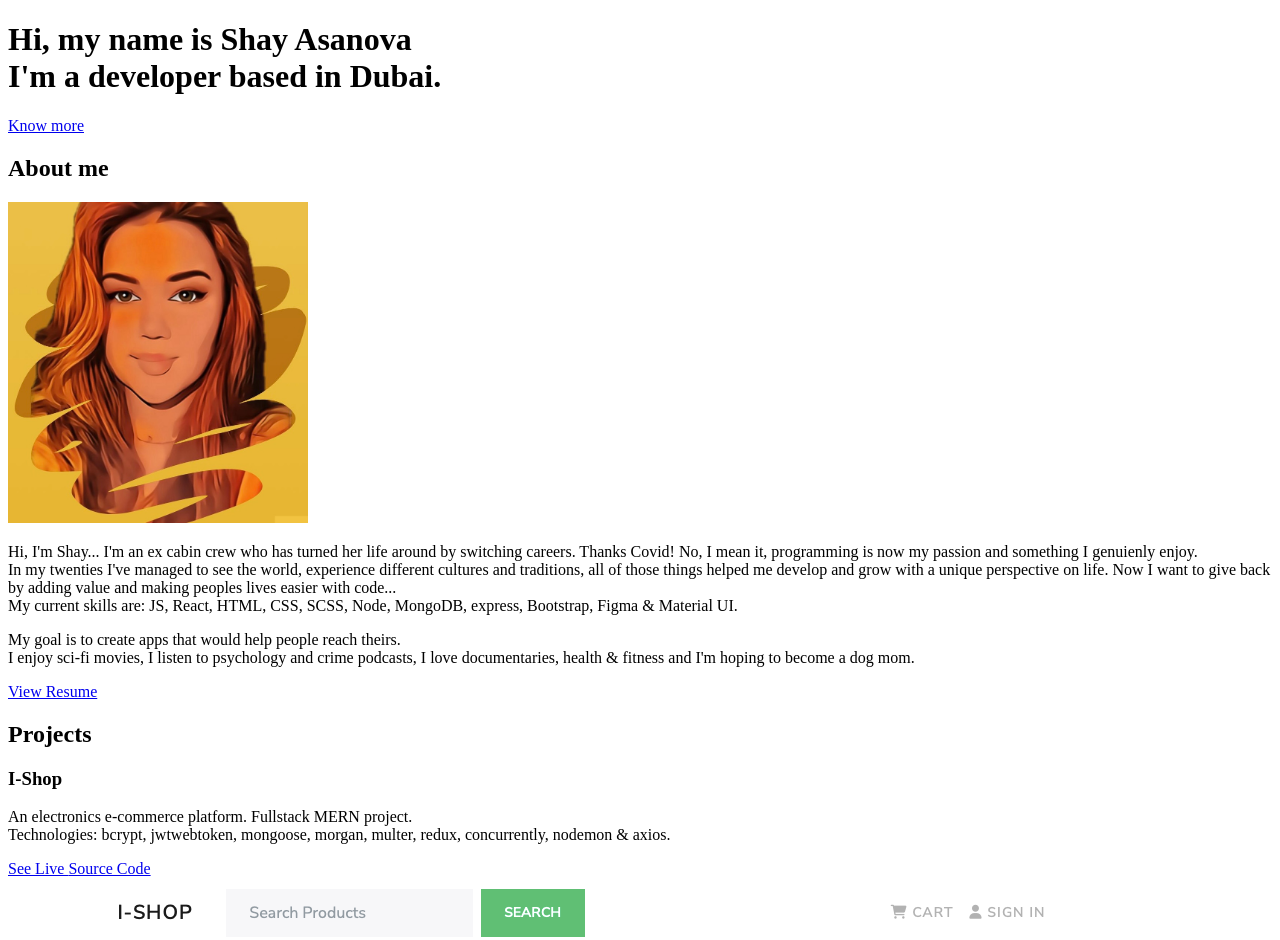
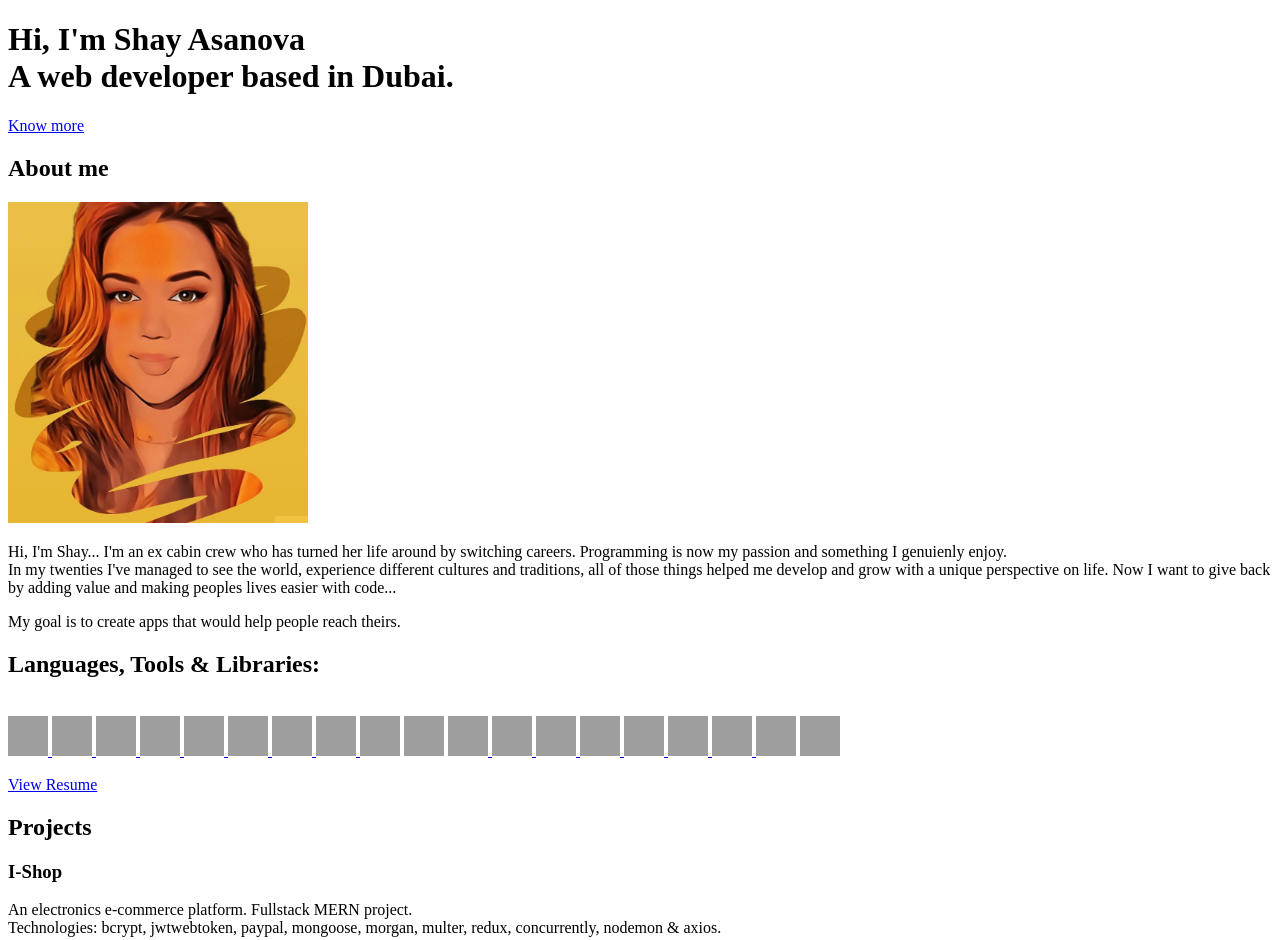
Before and after one commit to shay122990/shayfolio-v2, a website: page src/template.html in a window 1280 px wide. Shown: the top 940 px of the page. Drawn offline with nearby package versions, Linux system fonts and the light colour scheme; grey boxes are pictures that could not be loaded.

Commit message:
final version

```diff
--- a/src/style/sections/_hero.scss
+++ b/src/style/sections/_hero.scss
@@ -18,7 +18,7 @@ body {
   right: 0;
   z-index: 2;
 
-  background: url("https://images.unsplash.com/photo-1435224668334-0f82ec57b605?ixlib=rb-1.2.1&ixid=MnwxMjA3fDB8MHxwaG90by1wYWdlfHx8fGVufDB8fHx8&auto=format&fit=crop&w=1170&q=80");
+  background-image: url("/src/assets/hero.png");
   background-position: center;
   background-repeat: no-repeat;
   background-size: cover;
--- a/src/template.html
+++ b/src/template.html
@@ -28,9 +28,9 @@
     <div id="hero" class="jumbotron">
       <div class="container">
         <h1 class="hero-title" class="load-hidden">
-          Hi, my name is <span class="text-color-main">Shay Asanova</span>
+          Hi, I'm <span class="text-color-main">Shay Asanova</span>
           <br />
-          I'm a developer based in Dubai.
+          A web developer based in Dubai.
         </h1>
         <p class="hero-cta" class="load-hidden">
           <a rel="noreferrer" class="cta-btn cta-btn--hero" href="#about"
@@ -61,14 +61,44 @@
           <div class="col-md-6 col-sm-12">
             <div class="about-wrapper__info">
               <p class="about-wrapper__info-text">
-                Hi, I'm Shay... I'm an ex cabin crew who has turned her life around by switching careers. Thanks Covid! No, I mean it, programming is now my passion and something I genuienly enjoy. <br />
+                Hi, I'm Shay... I'm an ex cabin crew who has turned her life around by switching careers. Programming is now my passion and something I genuienly enjoy. <br />
                 In my twenties I've managed to see the world, experience different cultures and traditions, all of those things helped me develop and grow with a unique perspective on life. Now I want to give back by adding value and making peoples lives easier with code... <br/>
-                My current skills are: JS, React, HTML, CSS, SCSS, Node, MongoDB, express, Bootstrap, Figma & Material UI.
-              </p>
-              <p class="about-wrapper__info-text">
-                My goal is to create apps that would help people reach theirs.<br/>
-                I enjoy sci-fi movies, I listen to psychology and crime podcasts, I love documentaries, health & fitness and I'm hoping to become a dog mom.
-              </p>
+                <p class="about-wrapper__info-text">
+                  My goal is to create apps that would help people reach theirs.
+                </p>
+                <h2 align="left">Languages, Tools & Libraries:</h2>
+                <p align="left">
+                 <br />
+                  <a href="https://www.w3.org/html/" target="_blank"> <img src="https://raw.githubusercontent.com/devicons/devicon/master/icons/html5/html5-original-wordmark.svg" alt="html5" width="40" height="40"/> </a>
+                  <a href="https://www.w3schools.com/css/" target="_blank"> <img src="https://raw.githubusercontent.com/devicons/devicon/master/icons/css3/css3-original-wordmark.svg" alt="css3" width="40" height="40"/> </a>
+                  <a href="https://developer.mozilla.org/en-US/docs/Web/JavaScript" target="_blank"> <img src="https://raw.githubusercontent.com/devicons/devicon/master/icons/javascript/javascript-original.svg" alt="javascript" width="40" height="40"/> </a>
+                  <a href="https://reactjs.org/" target="_blank"> <img src="https://raw.githubusercontent.com/devicons/devicon/master/icons/react/react-original-wordmark.svg" alt="react" width="40" height="40"/> </a>
+                  <a href="https://redux.js.org/"><img src="https://cdn.jsdelivr.net/gh/devicons/devicon/icons/redux/redux-original.svg" alt="redux" width="40" height="40" />
+                  </a>
+                  <a href="https://nodejs.org" target="_blank"> <img src="https://raw.githubusercontent.com/devicons/devicon/master/icons/nodejs/nodejs-original-wordmark.svg" alt="nodejs" width="40" height="40"/> </a>
+                  <a href="https://www.mongodb.com/" target="_blank"><img src="https://raw.githubusercontent.com/devicons/devicon/master/icons/mongodb/mongodb-original-wordmark.svg" alt="mongodb" width="40" height="40"/> </a>
+                  <a href="https://expressjs.com" target="_blank"><img src="https://raw.githubusercontent.com/devicons/devicon/master/icons/express/express-original-wordmark.svg" alt="express" width="40" height="40"/> </a>
+                  <a href="https://getbootstrap.com" target="_blank"><img src="https://raw.githubusercontent.com/devicons/devicon/master/icons/bootstrap/bootstrap-plain-wordmark.svg" alt="bootstrap" width="40" height="40"/></a>
+                  <a href="https://sass-lang.com" target="_blank"><img src="https://raw.githubusercontent.com/devicons/devicon/master/icons/sass/sass-original.svg" alt="sass" width="40" height="40"/></a>
+                  <a href="https://mui.com"><img src="https://cdn.jsdelivr.net/gh/devicons/devicon/icons/materialui/materialui-original.svg" alt="mui" width="40" height="40"/>
+                  </a>
+                  <a href="https://tailwindcss.com/"><img src="https://cdn.jsdelivr.net/gh/devicons/devicon/icons/tailwindcss/tailwindcss-original-wordmark.svg" alt="tailwindcss" width="40" height="40"/>
+                  </a>
+                  <a href="https://git-scm.com/" target="_blank"> <img src="https://www.vectorlogo.zone/logos/git-scm/git-scm-icon.svg" alt="git" width="40" height="40"/> </a>
+                  <a href="https://github.com/shay122990">
+                  <img src="https://cdn.jsdelivr.net/gh/devicons/devicon/icons/github/github-original-wordmark.svg" alt="github" width="40" height="40"/>
+                  </a>
+                  <a href="https://code.visualstudio.com"><img src="https://cdn.jsdelivr.net/gh/devicons/devicon/icons/vscode/vscode-original.svg" alt="vscode" width="40" height="40"/>
+                  </a>
+                  <a href="https://www.npmjs.com/"><img src="https://cdn.jsdelivr.net/gh/devicons/devicon/icons/npm/npm-original-wordmark.svg" alt="npm" width="40" height="40" />
+                  </a>
+                  <a href="https://www.gnu.org/software/bash/"><img src="https://cdn.jsdelivr.net/gh/devicons/devicon/icons/bash/bash-original.svg" alt="bash" width="40" height="40"/>
+                  </a>
+                  <a href="https://postman.com" target="_blank"><img src="https://www.vectorlogo.zone/logos/getpostman/getpostman-icon.svg" alt="postman" width="40" height="40"/></a>
+                  <a href="https://id.heroku.com/login">
+                  <img src="https://cdn.jsdelivr.net/gh/devicons/devicon/icons/heroku/heroku-original-wordmark.svg" alt="heroku" width="40" height="40"/>
+                  </a>
+                  </p>
               <span class="d-flex mt-3">
                 <a
                   rel="noreferrer"
@@ -100,7 +130,7 @@
                 <div>
                   <p class="mb-4">
                     An electronics e-commerce platform. Fullstack MERN project. <br/>
-                    Technologies: bcrypt, jwtwebtoken, mongoose, morgan, multer, redux, concurrently, nodemon & axios.
+                    Technologies: bcrypt, jwtwebtoken, paypal, mongoose, morgan, multer, redux, concurrently, nodemon & axios.
                   </p>
                 </div>
                 <a
@@ -403,9 +433,9 @@
               </div>
               <!-- /END Project 7 -->
         </div>
-        <h2>View more -><a rel="noreferrer" href="https://github.com/shay122990" target="_blank">
-          <i class="fa fa-github fa-inverse"></i>
-        </a> </h2>
+        <a rel="noreferrer" href="https://github.com/shay122990" target="_blank">
+          <i class="fa fa-github fa-inverse"> View More Projects</i>
+        </a>
       </div>
     </section>
     <!-- /END Projects Section -->
```
Also changed, not shown: package.json (+6 -6 lines), src/assets/hero.png (added).
